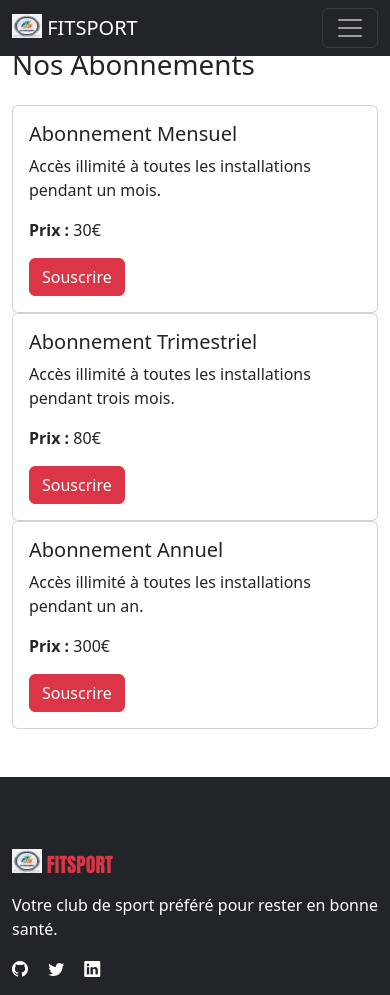
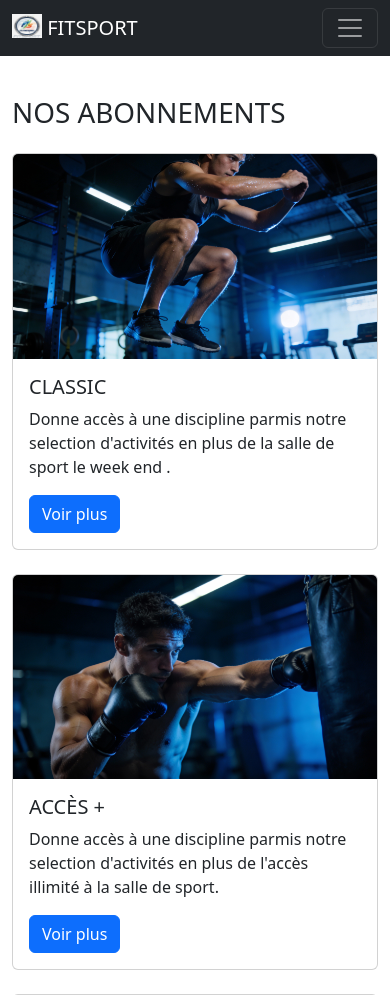
Before and after one commit to Traxblex/reorganisation, a PHP site: page /src/views/abonnements/abonnements.php in a window 390 px wide. Shown: the top 995 px of the page. Run offline with PHP 8.4, Linux system fonts and the light colour scheme.

Commit message:
modify abonnements.php

```diff
--- a/src/views/abonnements/abonnements.php
+++ b/src/views/abonnements/abonnements.php
@@ -2,37 +2,38 @@
  <title>Fitsport -Abonnements</title>
 
 <body>
-    <div class="container mt-5">
-        <h1 class="mb-4">Nos Abonnements</h1>
-        <div class="row">
-            <div class="col-md-4">
-                <div class="card">
+   <div class="container mt-5 pt-5">
+    <h1 class="mb-4">NOS ABONNEMENTS</h1>
+
+
+    <div class="row row-cols-1 row-cols-md-3 g-4">
+  <div class="col">
+    <div class="card h-100">
+      <img src="../../assets/img/fitness.png" class="card-img-top" alt="image boxeur">
       <div class="card-body">
-                        <h5 class="card-title">Abonnement Mensuel</h5>
-                        <p class="card-text">Accès illimité à toutes les installations pendant un mois.</p>
-                        <p class="card-text"><strong>Prix :</strong> 30€</p>
-                        <a href="#" class="btn btn-danger">Souscrire</a>
+        <h5 class="card-title">CLASSIC</h5>
+        <p class="card-text"> Donne accès à une discipline parmis notre selection d'activités en plus de la salle de sport le week end .</p>
+        <a href="#" class="btn btn-primary"> Voir plus </a>
       </div>
     </div>
   </div>
-            <div class="col-md-4">
-                <div class="card">
+  <div class="col">
+    <div class="card h-100">
+      <img src="../../assets/img/boxe.png" class="card-img-top" alt=".">
       <div class="card-body">
-                        <h5 class="card-title">Abonnement Trimestriel</h5>
-                        <p class="card-text">Accès illimité à toutes les installations pendant trois mois.</p>
-                        <p class="card-text"><strong>Prix :</strong> 80€</p>
-                        <a href="#" class="btn btn-danger">Souscrire</a>
+        <h5 class="card-title">ACCÈS +</h5>
+        <p class="card-text">Donne accès à une discipline parmis notre selection d'activités en plus de l'accès illimité à la salle de sport. </p>
+        <a href="#" class="btn btn-primary"> Voir plus </a>
       </div>
     </div>
   </div>
-            <div class="col-md-4">
-                <div class="card">
+  <div class="col">
+    <div class="card h-100">
+      <img src="../../assets/img/" class="card-img-top" alt="...">
       <div class="card-body">
-                        <h5 class="card-title">Abonnement Annuel</h5>
-                        <p class="card-text">Accès illimité à toutes les installations pendant un an.</p>
-                        <p class="card-text"><strong>Prix :</strong> 300€</p>
-                        <a href="#" class="btn btn-danger">Souscrire</a>
-                    </div>
+        <h5 class="card-title" style="color: #DC3545">ULTIMATE</h5>
+        <p class="card-text">Donne accès plusieurs discipline (jusque à 4 activités) plus l'accès illimité à la salle de sport.</p>
+        <a href="#" class="btn btn-primary"> Voir plus </a>
       </div>
     </div>
   </div>
```
Lines whose indentation alone changed are shown as unchanged.
